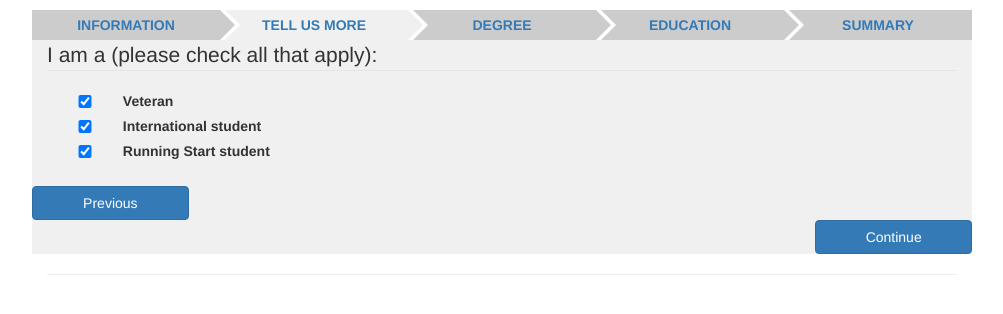
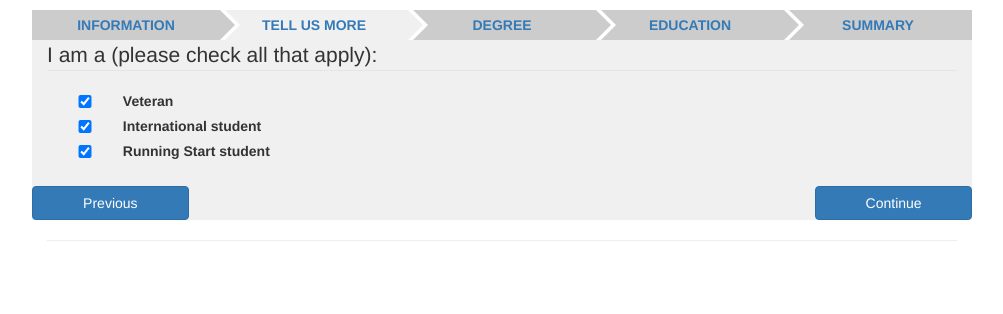
Before and after one commit to lhoerth/basapp, a PHP site: page /index.php?page=form2 in a window 1280 px wide. Shown: the part 46-360 px from the top of the page, without its empty margins (138-1141 px from the left). Run offline with PHP 8.4, Linux system fonts and the light colour scheme; the visitor is signed in with stand-in values (Sample User, id 1); some libraries are stand-ins or nearby versions.

Commit message:
Buttons
Made both prev & cont buttons aligned with each other

```diff
--- a/form2.php
+++ b/form2.php
@@ -59,10 +59,10 @@
 						</fieldset>
 					</div>
 					<br>
-					<div class="row">
-						<button class="col-md-2 btn btn-primary" name="Previous1">Previous</button>
-						<input type="Submit" class="col-md-2 col-md-offset-10 btn btn-primary" name='Submit2' value="Continue">
-					</div>
+					<div class="row" id="buttons">
+						<button type="submit" class="col-md-2 btn btn-primary" name="Previous1">Previous</button>
+						<button type="submit" class="col-md-2 col-md-offset-8 btn btn-primary" name="Submit2">Continue</button>
+				</div>
 
             </div>
 		</form>
```
